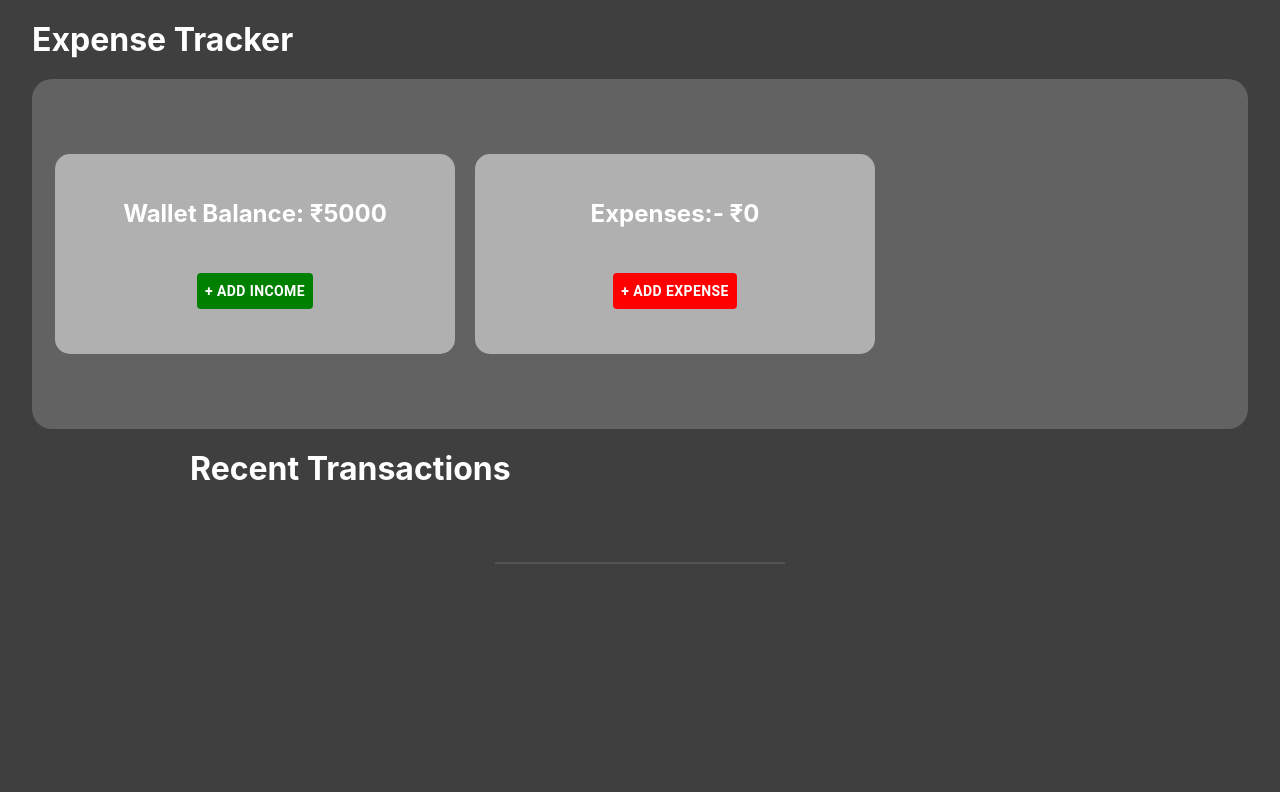
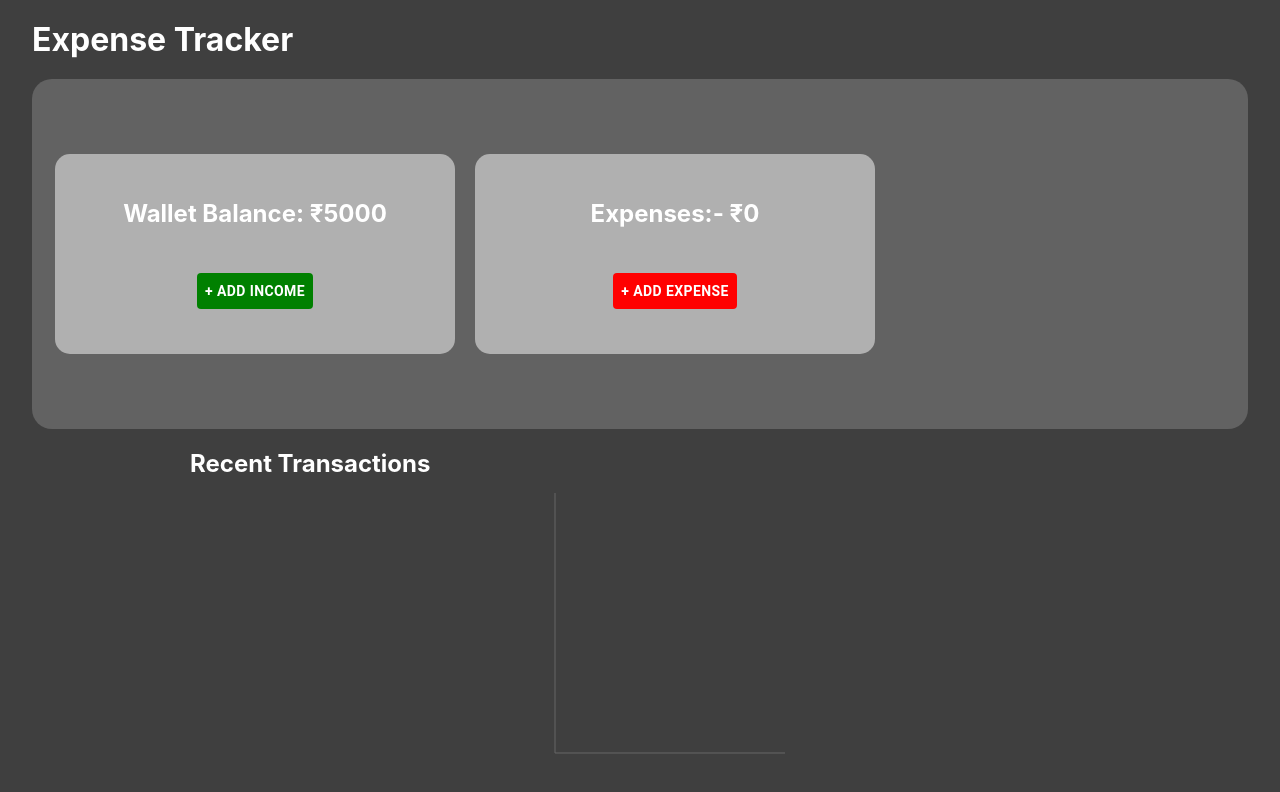
Before and after one commit to tandelkirtan/xexpensetracker, a React (Create React App) app: page / in a window 1280 px wide. Shown: the top 792 px of the page. Built offline with nearby package versions, Linux system fonts and the light colour scheme.

Commit message:
test case ressolving

```diff
--- a/src/components/BarChart.js
+++ b/src/components/BarChart.js
@@ -15,8 +15,9 @@ const TinyBarChart = () => {
 );
 
   return (
-    <BarChart width={300} height={100} data={categoryCounts}>
-      <XAxis dataKey="name" />
+    <BarChart width={300} height={300} data={categoryCounts} layout="vertical">
+      <XAxis type="number" />
+      <YAxis dataKey="name" type="category" />
       <Tooltip />
       <Bar dataKey="count" fill="#8884d8" />
     </BarChart>
--- a/src/components/List.js
+++ b/src/components/List.js
@@ -12,7 +12,7 @@ export const List = () => {
 
   return (
     <div className={styles.list_div}>
-      <h1>Recent Transactions</h1>
+      <h2>Recent Transactions</h2>
       <div className={styles.maped_list}>
         {list.map((item) => (
           <ListCard
--- a/src/components/List.module.css
+++ b/src/components/List.module.css
@@ -1,4 +1,4 @@
-.list_div > h1{
+.list_div > h2{
     color: white;
     margin: 0px 0px 10px 0px;
 }
```
